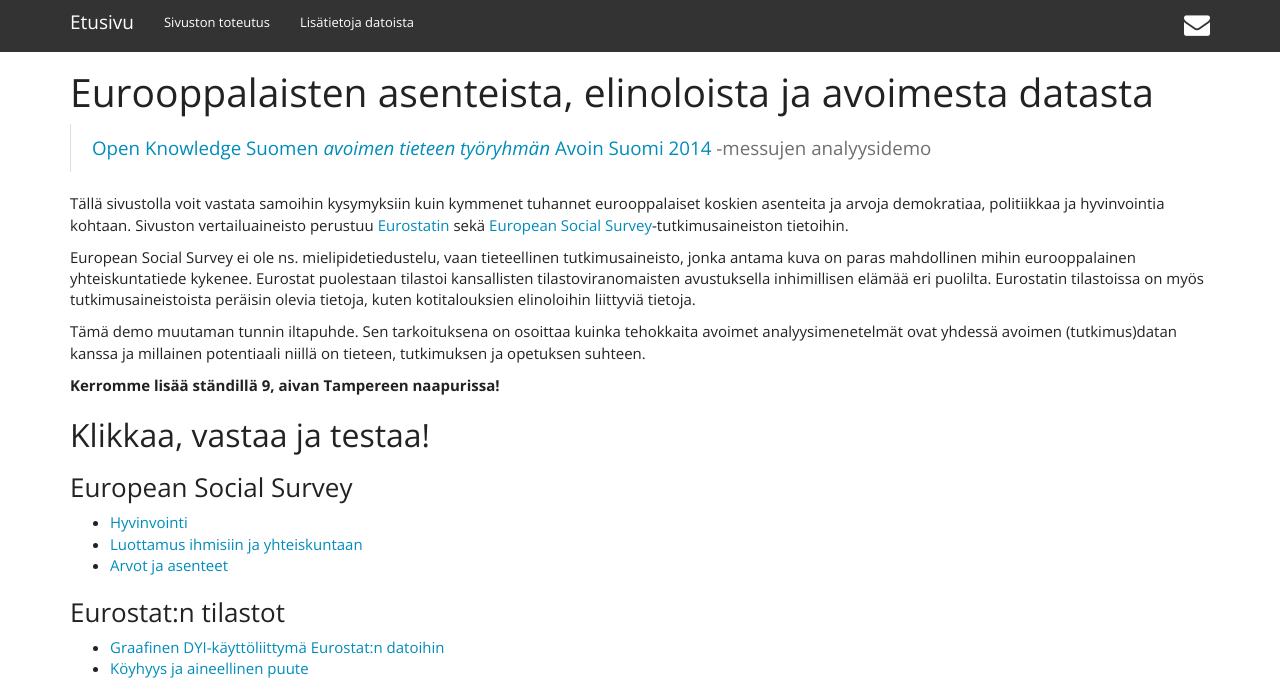
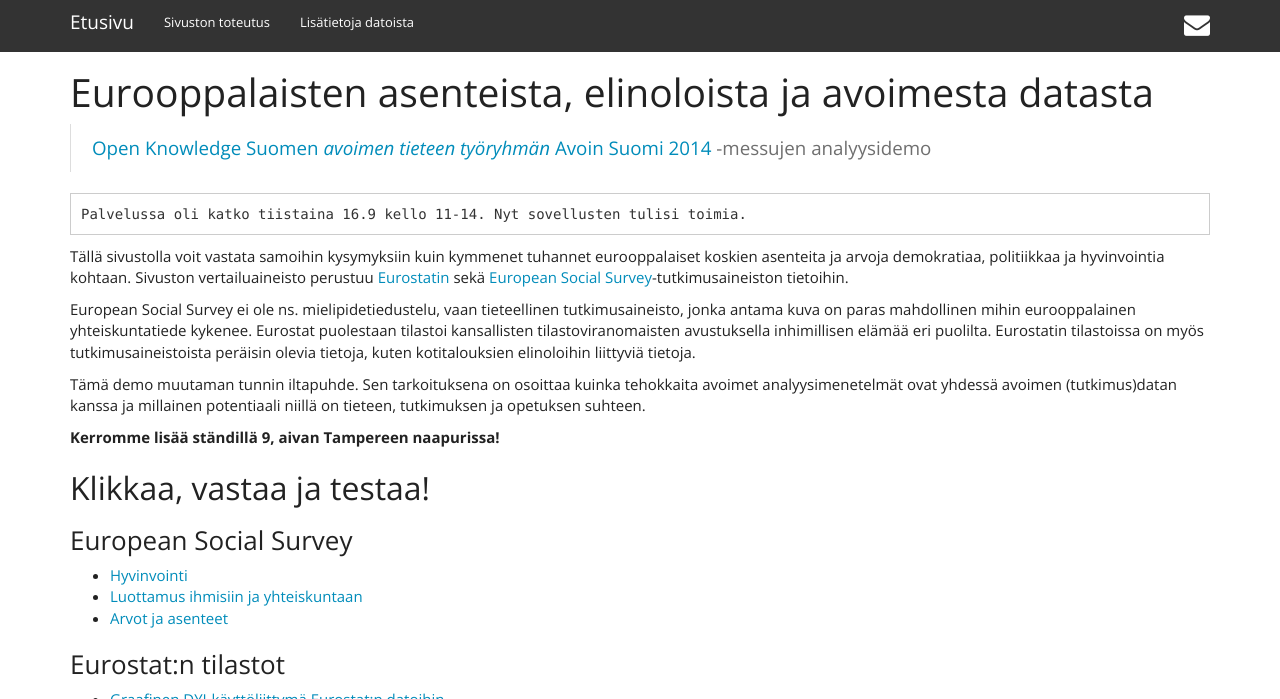
Before and after one commit to okffi-science/avoin-suomi-2014, a Jekyll site: the page built from index.md, in a window 1280 px wide and 900 px high, cut to the strip 0-699 px from the top of the window. Built offline with Jekyll 4.4.1, drawn with Linux system fonts in a browser that asks for light colours; nearby versions of some CDN libraries; Markdown is read by kramdown in place of the engine named in the settings.

Commit message:
tekstin etusivulle

```diff
--- a/index.md
+++ b/index.md
@@ -7,6 +7,10 @@
 # Eurooppalaisten asenteista, elinoloista ja avoimesta datasta
 
 >[Open Knowledge Suomen](http://fi.okfn.org/) [*avoimen tieteen työryhmän*](http://fi.okfn.org/wg/openscience/) [Avoin Suomi 2014](http://avoinsuomi2014.fi/) -messujen analyysidemo
+
+
+    Palvelussa oli katko tiistaina 16.9 kello 11-14. Nyt sovellusten tulisi toimia.
+
 
 Tällä sivustolla voit vastata samoihin kysymyksiin kuin kymmenet tuhannet eurooppalaiset koskien asenteita ja arvoja demokratiaa, politiikkaa ja hyvinvointia kohtaan. Sivuston vertailuaineisto perustuu [Eurostatin](http://epp.eurostat.ec.europa.eu/portal/page/portal/eurostat/home) sekä [European Social Survey](http://www.europeansocialsurvey.org/)-tutkimusaineiston tietoihin.
 
```
Also changed, not shown: 1 other file.
